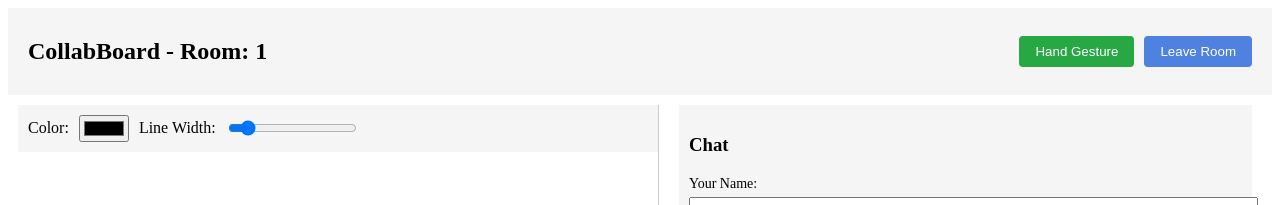
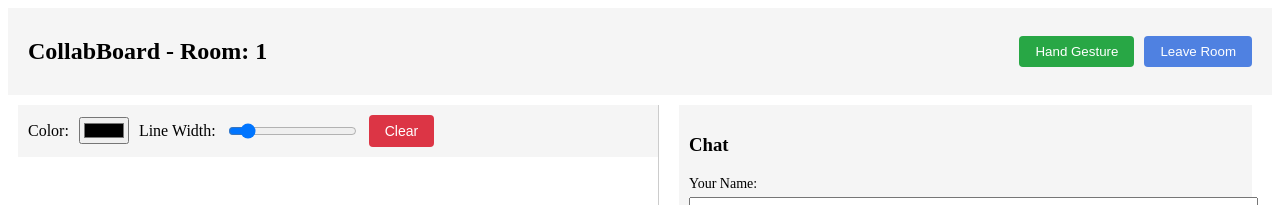
Before and after one commit to vivekgeng/collabboard22, a React (Create React App) app in the folder client2/: page /room/1 in a window 1280 px wide. Shown: the top 205 px of the page. Built offline with nearby package versions, Linux system fonts and the light colour scheme; no server answers.

Commit message:
clear button

```diff
--- a/client2/src/Whiteboard.js
+++ b/client2/src/Whiteboard.js
@@ -55,7 +55,7 @@ function Whiteboard({ socket, roomId }) {
 
   // While drawing: draw on the canvas and emit the drawing event
   const draw = (e) => {
-    if (!prevCoords.current) return; // Do nothing if drawing hasn't started
+    if (!prevCoords.current) return;
     const canvas = canvasRef.current;
     const rect = canvas.getBoundingClientRect();
     const x = e.clientX - rect.left;
@@ -102,12 +102,19 @@ function Whiteboard({ socket, roomId }) {
     context.restore();
   };
 
-  // Clear the canvas locally (and note that your server emits clear events as well)
+  // Clear the canvas locally and emit a clear event
   const clearCanvas = () => {
     const canvas = canvasRef.current;
     if (!canvas) return;
     const context = canvas.getContext('2d');
     context.clearRect(0, 0, canvas.width, canvas.height);
+  };
+
+  const handleClear = () => {
+    // Clear the local canvas
+    clearCanvas();
+    // Emit clearCanvas event to other clients in the room
+    socket.emit('clearCanvas', { roomId });
   };
 
   return (
@@ -127,6 +134,10 @@ function Whiteboard({ socket, roomId }) {
           value={lineWidth}
           onChange={(e) => setLineWidth(Number(e.target.value))}
         />
+        {/* Clear button added next to the line width */}
+        <button onClick={handleClear} style={styles.clearButton}>
+          Clear
+        </button>
       </div>
       <canvas
         ref={canvasRef}
@@ -157,6 +168,15 @@ const styles = {
     flex: 1,
     background: '#ffffff',
     cursor: 'crosshair'
+  },
+  clearButton: {
+    padding: '8px 16px',
+    fontSize: '14px',
+    cursor: 'pointer',
+    backgroundColor: '#dc3545',
+    color: '#fff',
+    border: 'none',
+    borderRadius: '4px'
   }
 };
 
```
